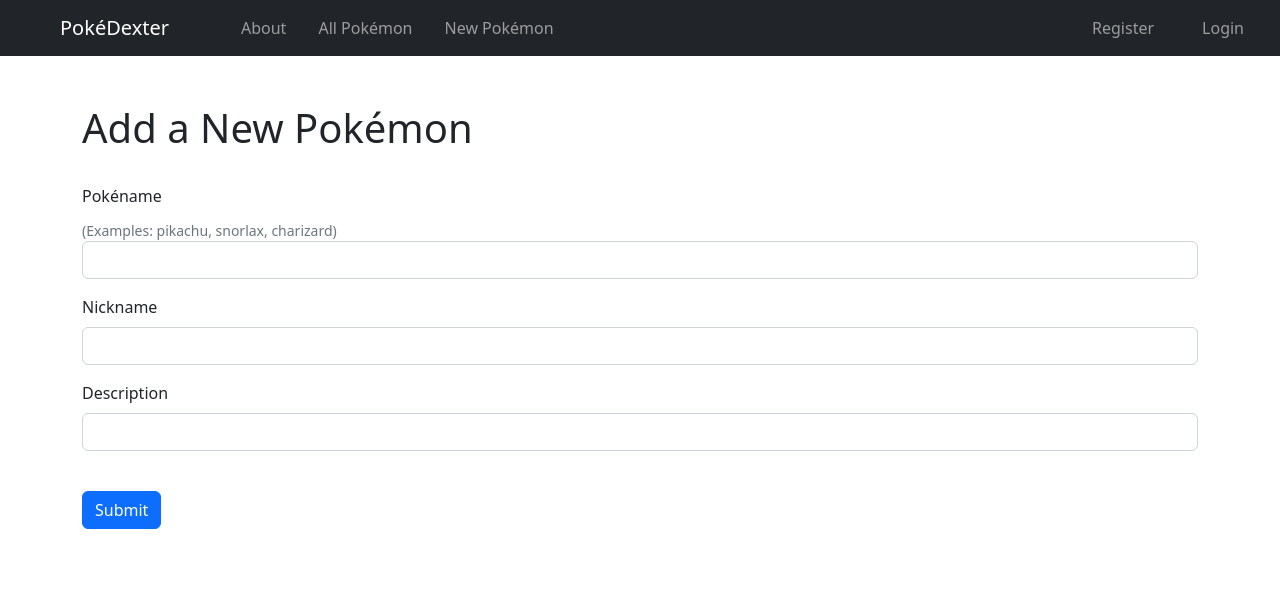
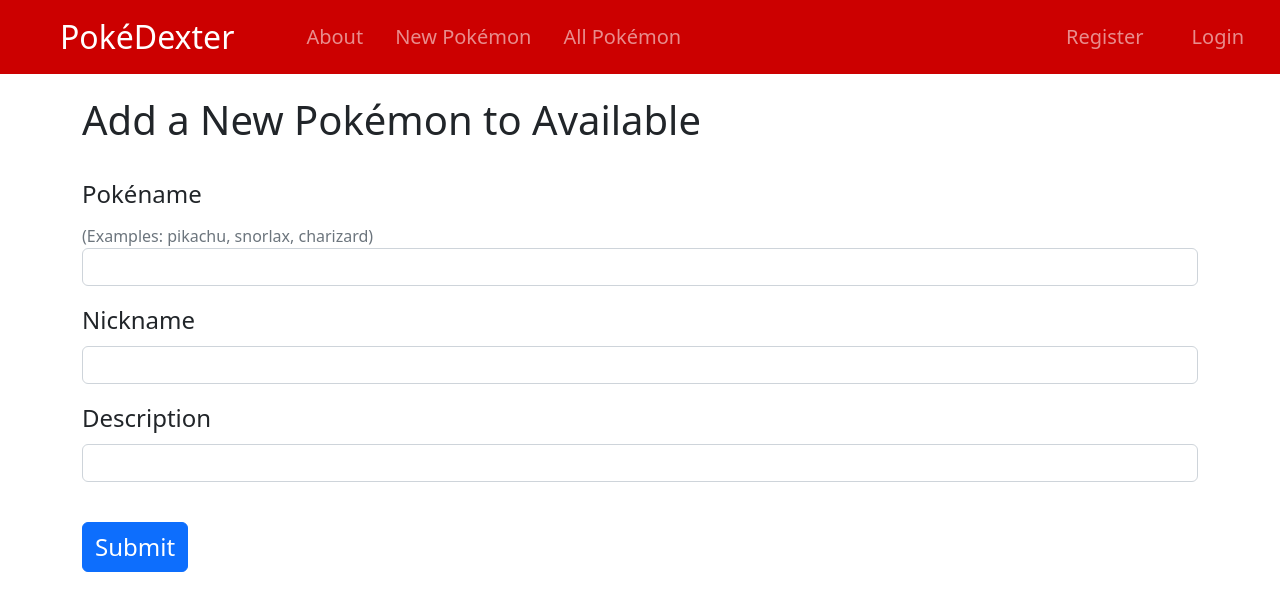
Before and after one commit to korean2na/week6-pokedex-project, a Flask app: page /dex/new_pokemon in a window 1280 px wide. Shown: the top 611 px of the page. Run offline with Flask 3, Linux system fonts and the light colour scheme.

Commit message:
Formatted and added styling

```diff
--- a/app/blueprints/dex/routes.py
+++ b/app/blueprints/dex/routes.py
@@ -6,21 +6,34 @@
 from flask_login import current_user, login_required
 import requests
 
+def id_filter(x):
+    return x.id
+
+def name_filter(x):
+    return x.name
+
+def nick_filter(x):
+    return x.nickname
+
 @bp.route('/pokemon')
 def pokemon():
     pokes = Pokemon.query.all()
+    pokes.sort(key=id_filter)
     return render_template('pokemon.html.j2', pokes=pokes)
 
 @bp.route('/pokemon/available')
 @login_required
 def available():
     pokes = Pokemon.query.filter_by(owner_id=None).all()
+    pokes.sort(key=id_filter)
     return render_template('available.html.j2', pokes=pokes)
 
 @bp.route('/collection')
 @login_required
 def collection():
     pokes = Pokemon.query.filter_by(owner_id=current_user.id).all()
+    pokes.sort(key=nick_filter)
+    pokes.sort(key=name_filter)
     return render_template('collection.html.j2', pokes=pokes)
 
 @bp.route('/new_pokemon', methods=['GET', 'POST'])
--- a/app/templates/about.html.j2
+++ b/app/templates/about.html.j2
@@ -5,5 +5,5 @@
 {% block content %}
     <h1>Gotta Catch 'Em All</h1>
     <br>
-    <p>"I wanna be the very best. Like no one ever was. To catch them is my real test. To train them is my cause. I will travel across the land. Searching far and wide. Teach Pokémon to understand. The power that's inside. Pokémon! Gotta catch 'em all!. It's you and me. I know it's my destiny. Pokémon! Oh, you're my best friend. In a world we must defend. Pokémon! Gotta catch 'em all! A heart so true. Our courage will pull us through. You teach me and I'll teach you. Ooh, ooh. Pokémon! Gotta catch 'em all! Gotta catch 'em all! Yeah! Every challenge along the way. With courage, I will face. I will battle every day. To claim my rightful place. Come with me, the time is right. There's no better team. Arm in arm, we'll win the fight. It's always been our dream. Pokémon! Gotta catch 'em all! It's you and me. I know it's my destiny. Pokémon! Oh, you're my best friend. In a world we must defend. Pokémon! Gotta catch 'em all! A heart so true. Our courage will pull us through. You teach me and I'll teach you. Ooh, ooh. Pokémon! Gotta catch 'em all! Gotta catch 'em all! Gotta catch 'em all! Gotta catch 'em all! Gotta catch 'em all! Yeah! Pokémon! Gotta catch 'em all! It's you and me. I know it's my destiny. Pokémon! Oh, you're my best friend. In a world we must defend Pokémon! Gotta catch 'em all! A heart so true. Our courage will pull us through. You teach me and I'll teach you. Ooh, ooh. Pokémon! Gotta catch 'em all! Gotta catch 'em all! Pokémon!"</p>
+    <p class="fs-4 mx-5">"I wanna be the very best. Like no one ever was. To catch them is my real test. To train them is my cause. I will travel across the land. Searching far and wide. Teach Pokémon to understand. The power that's inside. Pokémon! Gotta catch 'em all!. It's you and me. I know it's my destiny. Pokémon! Oh, you're my best friend. In a world we must defend. Pokémon! Gotta catch 'em all! A heart so true. Our courage will pull us through. You teach me and I'll teach you. Ooh, ooh. Pokémon! Gotta catch 'em all! Gotta catch 'em all! Yeah! Every challenge along the way. With courage, I will face. I will battle every day. To claim my rightful place. Come with me, the time is right. There's no better team. Arm in arm, we'll win the fight. It's always been our dream. Pokémon! Gotta catch 'em all! It's you and me. I know it's my destiny. Pokémon! Oh, you're my best friend. In a world we must defend. Pokémon! Gotta catch 'em all! A heart so true. Our courage will pull us through. You teach me and I'll teach you. Ooh, ooh. Pokémon! Gotta catch 'em all! Gotta catch 'em all! Gotta catch 'em all! Gotta catch 'em all! Gotta catch 'em all! Yeah! Pokémon! Gotta catch 'em all! It's you and me. I know it's my destiny. Pokémon! Oh, you're my best friend. In a world we must defend Pokémon! Gotta catch 'em all! A heart so true. Our courage will pull us through. You teach me and I'll teach you. Ooh, ooh. Pokémon! Gotta catch 'em all! Gotta catch 'em all! Pokémon!"</p>
 {% endblock content %}
--- a/app/templates/home.html.j2
+++ b/app/templates/home.html.j2
@@ -6,9 +6,9 @@
     <h1>PokéHome </h1>
     <br>
     <div class="d-grid col-3 px-4 mx-4 gap-4">
+        <a href="{{ url_for('dex.new_pokemon') }}" class="btn btn-primary btn-lg">Add a New Pokémon to Available</a>
         <a href="{{ url_for('dex.pokemon') }}" class="btn btn-primary btn-lg">All Pokémon</a>
         <a href="{{ url_for('dex.available') }}" class="btn btn-primary btn-lg">Available Pokémon</a>
         <a href="{{ url_for('dex.collection') }}" class="btn btn-primary btn-lg">Your Pokémon Collection</a>
-        <a href="{{ url_for('dex.new_pokemon') }}" class="btn btn-primary btn-lg">Add a New Pokémon to Available</a>
     </div>
 {% endblock content %}
--- a/app/templates/layout.html.j2
+++ b/app/templates/layout.html.j2
@@ -5,26 +5,27 @@
     <meta http-equiv="X-UA-Compatible" content="IE=edge">
     <meta name="viewport" content="width=device-width, initial-scale=1.0">
     <title>{% block title %}{% endblock title %}</title>
+    <link rel="stylesheet" href="{{ url_for('static', filename='styles/main.css') }}">
     <link href="https://cdn.jsdelivr.net/npm/bootstrap@5.2.3/dist/css/bootstrap.min.css" rel="stylesheet" integrity="sha384-rbsA2VBKQhggwzxH7pPCaAqO46MgnOM80zW1RWuH61DGLwZJEdK2Kadq2F9CUG65" crossorigin="anonymous">
     <script src="https://cdn.jsdelivr.net/npm/bootstrap@5.2.3/dist/js/bootstrap.bundle.min.js" integrity="sha384-kenU1KFdBIe4zVF0s0G1M5b4hcpxyD9F7jL+jjXkk+Q2h455rYXK/7HAuoJl+0I4" crossorigin="anonymous"></script>
 </head>
 <body>
-    <header>
-        <nav class="navbar navbar-expand-lg bg-dark navbar-dark mb-5">
+    <header class="mb-5">
+        <nav class="navbar fixed-top navbar-expand-lg navbar-dark mb-5" style="background-color: #cc0000;">
                 <div class="container-fluid">
-                    <a class="navbar-brand px-5" href="{{ url_for('main.home') }}">PokéDexter</a>
+                    <a class="navbar-brand px-5 fs-2" href="{{ url_for('main.home') }}">PokéDexter</a>
 
-                    <div class="collapse navbar-collapse" id="navbarSupportedContent">
+                    <div class="collapse navbar-collapse fs-5" id="navbarSupportedContent">
                         <ul class="navbar-nav me-auto mb-2 mb-lg-0 gap-3">
                             <li class="nav-item">
                                 <a class="nav-link" href="{{ url_for('main.about') }}">About</a>
                             </li>
                             <li class="nav-item">
+                                <a class="nav-link" href="{{ url_for('dex.new_pokemon') }}">New Pokémon</a>
+                            </li>
+                            <li class="nav-item">
                                 <a class="nav-link" href="{{ url_for('dex.pokemon') }}">All Pokémon</a>
                             </li>
-                            <li class="nav-item">
-                                    <a class="nav-link" href="{{ url_for('dex.new_pokemon') }}">New Pokémon</a>
-                                </li>
                             {% if not current_user.is_anonymous %}
                                 <li class="nav-item">
                                     <a class="nav-link" href="{{ url_for('dex.available') }}">Available Pokémon</a>
@@ -60,7 +61,7 @@
             </nav>
     </header>
 
-    <main class="container">
+    <main class="container mt-5 pt-5">
         {% with messages = get_flashed_messages(with_categories=True) %}
             {% if messages %}
                 <div class=flashes>
--- a/app/templates/new-pokemon.html.j2
+++ b/app/templates/new-pokemon.html.j2
@@ -3,23 +3,23 @@
 {% block title %}Add a New Pokémon{% endblock title %}
 
 {% block content %}
-<h1>Add a New Pokémon</h1>
+<h1>Add a New Pokémon to Available</h1>
 <br>
 <form action="{{ url_for('dex.new_pokemon') }}" method="POST">
     <div class="mb-3">
-        <label for="name" class="form-label">Pokéname</label>
-        <div id="nameHelp" class="form-text">(Examples: pikachu, snorlax, charizard)</div>
+        <label for="name" class="form-label fs-4">Pokéname</label>
+        <div id="nameHelp" class="form-text  fs-6">(Examples: pikachu, snorlax, charizard)</div>
         <input type="text" class="form-control" id="name" name="name">
     </div>
     <div class="mb-3">
-        <label for="nickname" class="form-label">Nickname</label>
+        <label for="nickname" class="form-label fs-4">Nickname</label>
         <input type="text" class="form-control" id="nickname" name="nickname">
     </div>
     <div class="mb-3">
-        <label for="description" class="form-label">Description</label>
+        <label for="description" class="form-label fs-4">Description</label>
         <input type="text" class="form-control" id="description" name="description">
     </div>
     <br>
-    <button type="submit" class="btn btn-primary">Submit</button>
+    <button type="submit" class="btn btn-primary fs-4">Submit</button>
 </form>
 {% endblock content %}
--- a/app/templates/poke-by-id.html.j2
+++ b/app/templates/poke-by-id.html.j2
@@ -12,6 +12,7 @@
     <br>
     <h5>ID # {{ poke.id }}</h5>
     <div class="px-5">
+        <img src="{{ poke.sprite }}" alt="{{ poke.name }} sprite">
         <p>Pokémon #: {{ poke.poke_num }}</p>
         <p>Type 1: {{ poke.type1.title() }}</p>
         {% if poke.type2 == None %}
```
Also changed, not shown: app/blueprints/api/routes.py (+8 -0 lines), app/templates/available.html.j2 (+15 -2 lines), app/templates/collection.html.j2 (+22 -12 lines), app/templates/pokemon.html.j2 (+10 -2 lines), app/templates/pokes-by-owner.html.j2 (+9 -1 lines), app/templates/reset-password.html.j2 (+4 -5 lines), app/static/styles/main.css (added).
